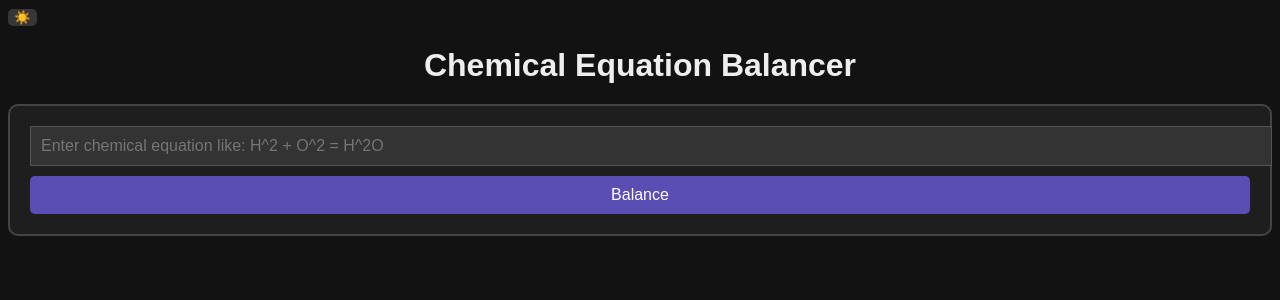
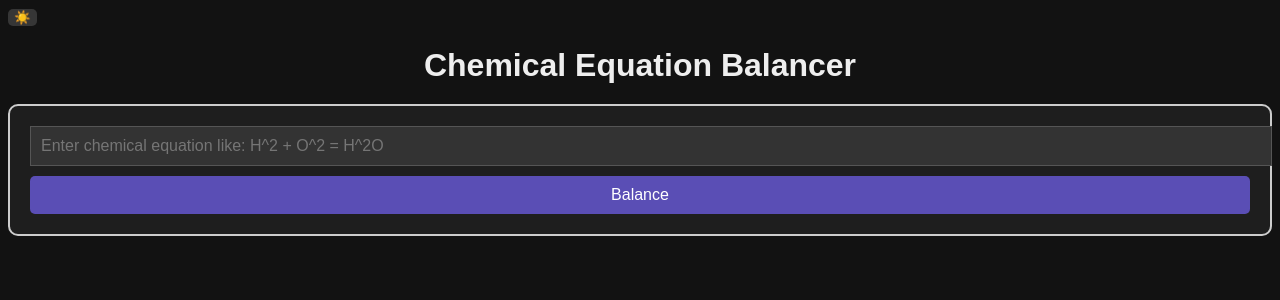
Before and after one commit to qbyz/FlaskBalancer, a React (Create React App) app in the folder frontend/: page / in a window 1280 px wide. Shown: the top 300 px of the page. Built offline with nearby package versions, Linux system fonts and the light colour scheme.

Commit message:
Update index.css

```diff
--- a/frontend/src/index.css
+++ b/frontend/src/index.css
@@ -92,6 +92,12 @@ body.dark {
 .dark .box {
     background-color: #1e1e1e;
     border-color: #444;
+    border: 2px solid #ccc;
+    border-radius: 10px;
+    padding: 20px;
+    margin-bottom: 20px;
+    justify-content: center;
+    align-items: center;
 }
 
 .dark .input {
```
